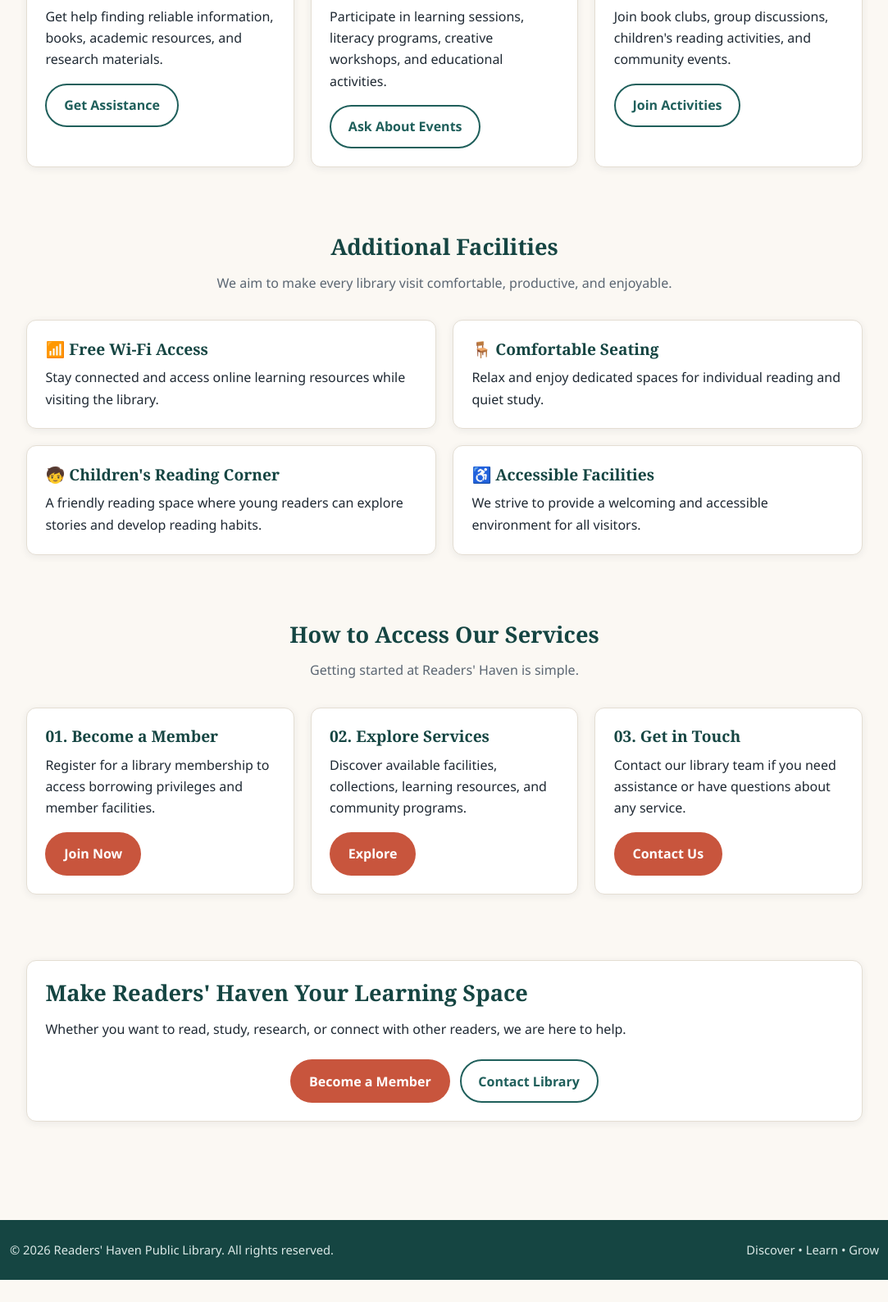
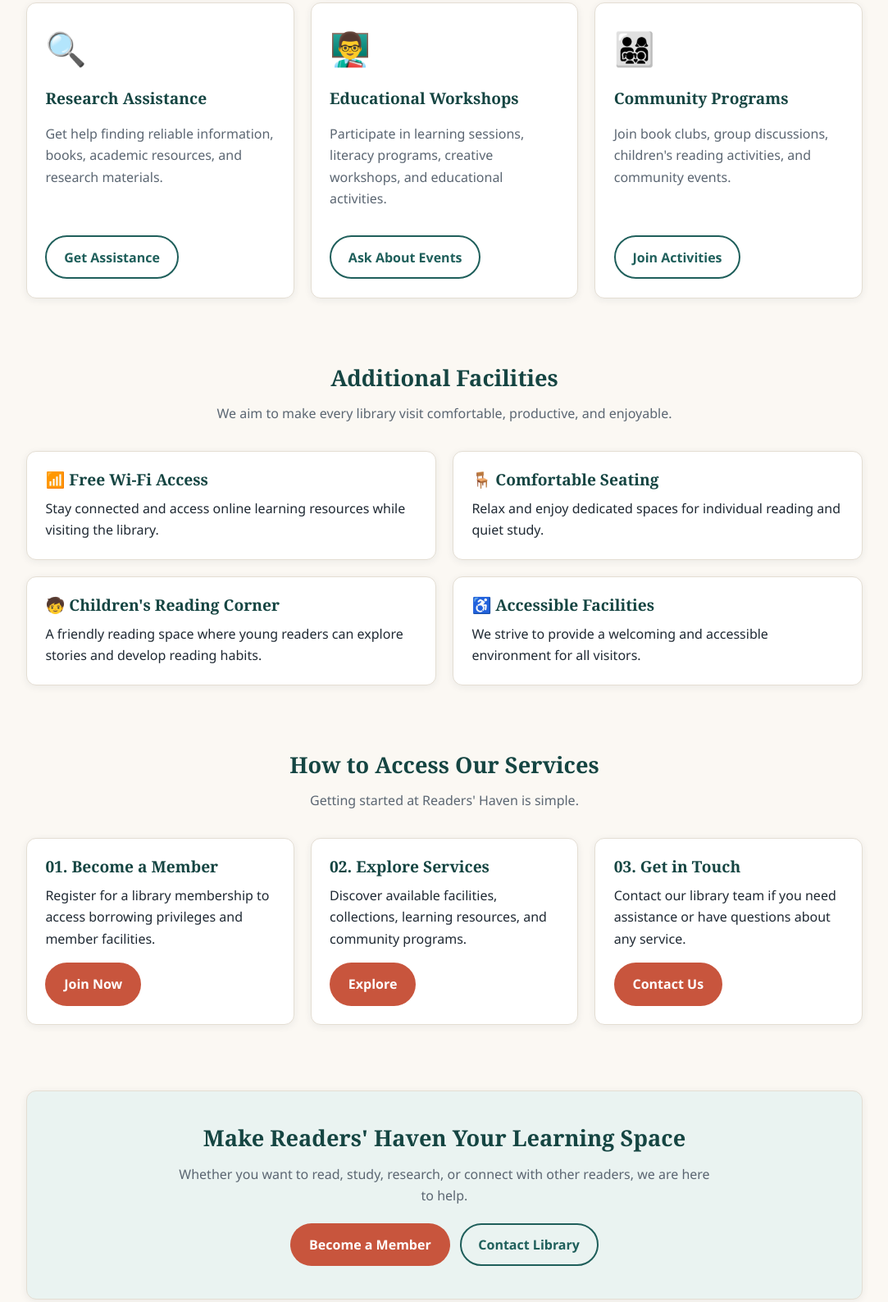
Before and after one commit to Fall-26-G6/readers-haven-library, a website: page src/services.html in a window 1280 px wide. Shown: the part 1020-2608 px from the top of the page at 82% size, without its empty margins (98-1181 px from the left). Before the commit the page ends 2581 px from the top, so only its background shows below. Drawn offline with Linux system fonts and the light colour scheme.

Commit message:
added page styles

```diff
--- a/styles/style.css
+++ b/styles/style.css
@@ -153,7 +153,46 @@ input:focus, textarea:focus { border-color: var(--c-primary); }
 /* ---- MEMBERSHIP PAGE (Member 2, feature/membership-page) ---- */
 
 
-/* ---- SERVICES PAGE (Member 3, feature/services-page) ---- */
+.service-card {
+    display: flex;
+    flex-direction: column;
+    align-items: flex-start;
+    gap: 0.5rem;
+}
+
+.service-icon {
+    font-size: 2.5rem;
+    margin-bottom: 0.5rem;
+}
+
+.service-card p {
+    color: var(--c-muted);
+    flex-grow: 1;
+}
+
+.service-card .btn {
+    margin-top: 0.5rem;
+}
+
+.service-cta {
+    text-align: center;
+}
+
+.service-cta .card {
+    background: var(--c-hero);
+    padding: 2.5rem 1.5rem;
+}
+
+.service-cta p {
+    max-width: 650px;
+    margin: 0 auto;
+    color: var(--c-muted);
+}
+
+.service-cta .hero-actions {
+    margin-top: 1.25rem;
+}
+
 
 
 /* ---- CONTACT PAGE (Member 4, feature/contact-page) ---- */
```
